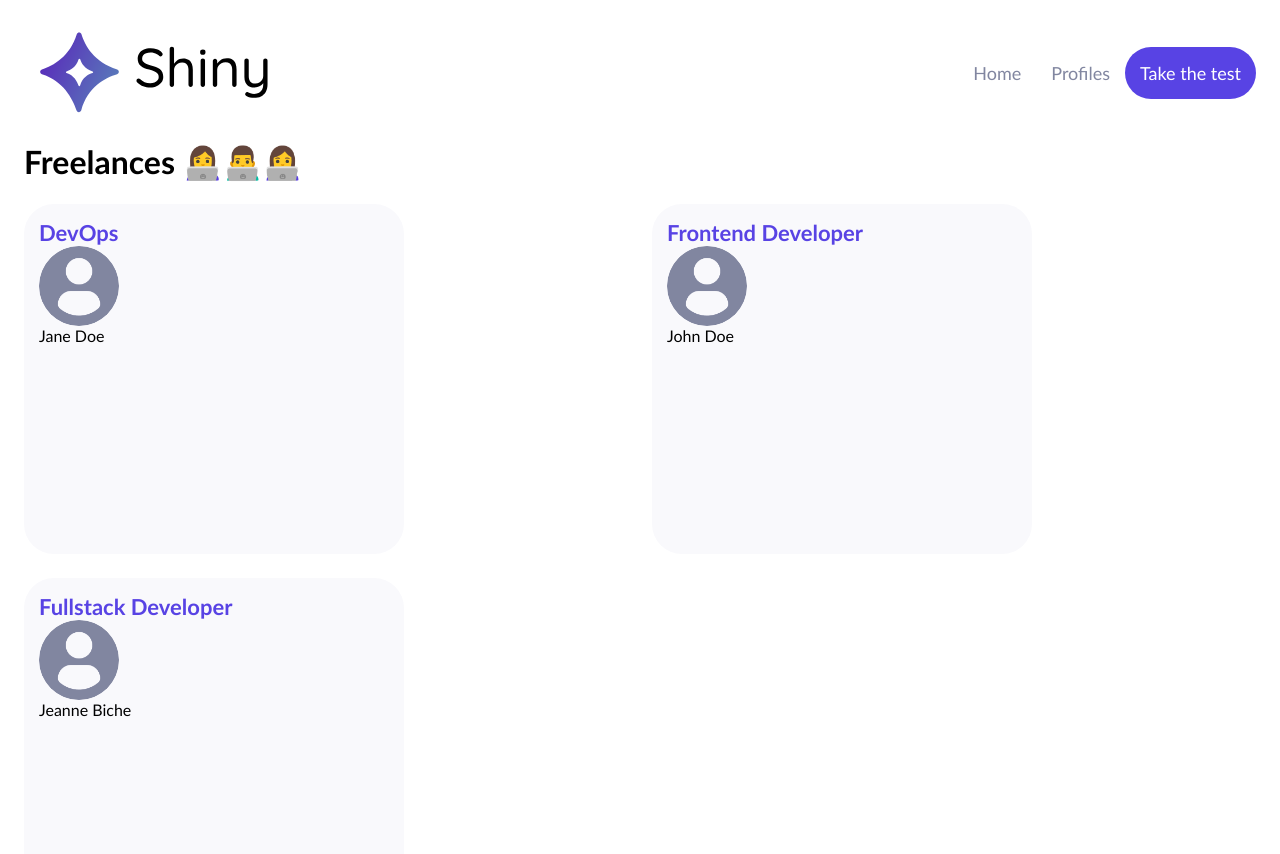
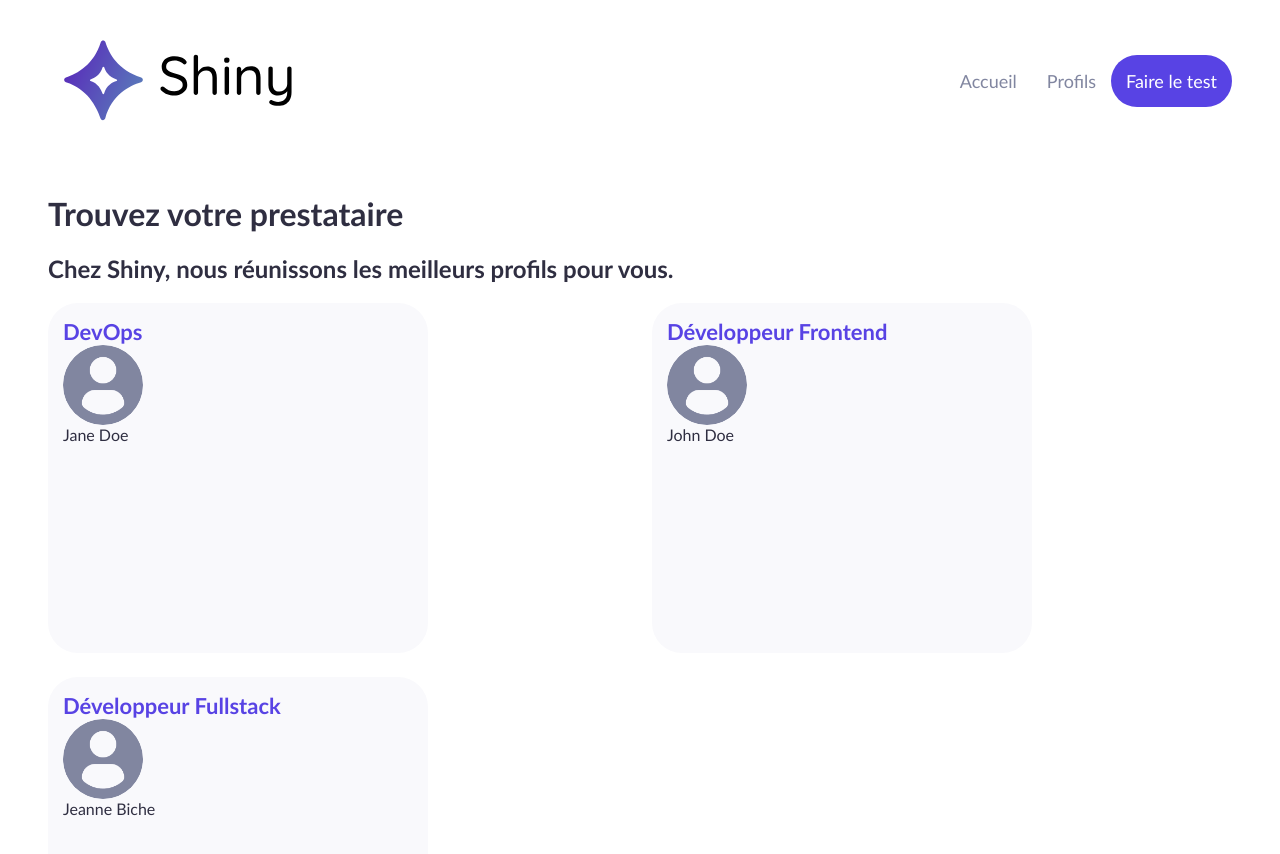
Before and after one commit to YoannAsl/Shiny-Agency, a React (Vite) app: page /freelances in a window 1280 px wide. Shown: the top 854 px of the page. Built offline with nearby package versions, Linux system fonts and the light colour scheme.

Commit message:
Added styling for Home

```diff
--- a/src/components/Header.tsx
+++ b/src/components/Header.tsx
@@ -8,6 +8,7 @@ const StyledHeader = styled.header`
     display: flex;
     justify-content: space-between;
     align-items: center;
+    margin-bottom: 65px;
 `;
 
 const StyledLink = styled(Link)<{ $filledLink?: boolean }>`
@@ -25,10 +26,10 @@ const Header = () => {
         <StyledHeader>
             <img src={lightLogo} alt='Shiny logo' />
             <nav>
-                <StyledLink to='/'>Home</StyledLink>
-                <StyledLink to='/freelances'>Profiles</StyledLink>
+                <StyledLink to='/'>Accueil</StyledLink>
+                <StyledLink to='/freelances'>Profils</StyledLink>
                 <StyledLink to='/survey/1' $filledLink>
-                    Take the test
+                    Faire le test
                 </StyledLink>
             </nav>
         </StyledHeader>
--- a/src/pages/Freelances.tsx
+++ b/src/pages/Freelances.tsx
@@ -10,12 +10,12 @@ const freelanceProfiles = [
     },
     {
         name: 'John Doe',
-        jobTitle: 'Frontend Developer',
+        jobTitle: 'Développeur Frontend',
         picture: defaultPicture,
     },
     {
         name: 'Jeanne Biche',
-        jobTitle: 'Fullstack Developer',
+        jobTitle: 'Développeur Fullstack',
         picture: defaultPicture,
     },
 ];
@@ -29,8 +29,11 @@ const CardsContainer = styled.div`
 
 const Freelances = () => {
     return (
-        <div>
-            <h1>Freelances 👩‍💻👨‍💻👩‍💻</h1>
+        <main>
+            <h1>Trouvez votre prestataire</h1>
+            <h2>
+                Chez Shiny, nous réunissons les meilleurs profils pour vous.
+            </h2>
             <CardsContainer>
                 {freelanceProfiles.map((profile, index) => (
                     <Card
@@ -41,7 +44,7 @@ const Freelances = () => {
                     />
                 ))}
             </CardsContainer>
-        </div>
+        </main>
     );
 };
 
--- a/src/pages/Home.tsx
+++ b/src/pages/Home.tsx
@@ -1,9 +1,45 @@
-import { useState } from 'react';
+import styled from 'styled-components';
+import colors from '../styles/colors';
+import homeIllustration from '../assets/home-illustration.svg';
+import { Link } from 'react-router-dom';
 
-function App() {
-    const [count, setCount] = useState(0);
+const Main = styled.main`
+    background-color: ${colors.backgroundLight};
+    display: flex;
+    margin: 0 1rem;
+    padding: 10rem 5rem;
+`;
 
-    return <div className='App'>Home</div>;
+const TextContainer = styled.div`
+    padding-right: 2rem;
+    h1 {
+        font-size: 50px;
+        line-height: 80px;
+    }
+`;
+
+const StyledLink = styled(Link)`
+    padding: 15px;
+    text-decoration: none;
+    color: white;
+    border-radius: 30px;
+    font-size: 18px;
+    background-color: ${colors.primary};
+`;
+
+function Home() {
+    return (
+        <Main>
+            <TextContainer>
+                <h1>
+                    Repérez vos besoins, on s’occupe du reste, avec les
+                    meilleurs talents
+                </h1>
+                <StyledLink to='/survey/1'>Faire le test</StyledLink>
+            </TextContainer>
+            <img src={homeIllustration} alt='illustration' />
+        </Main>
+    );
 }
 
-export default App;
+export default Home;
--- a/src/pages/Survey.tsx
+++ b/src/pages/Survey.tsx
@@ -7,20 +7,17 @@ interface ParamTypes {
 const Survey = () => {
     const { questionNumber } = useParams<ParamTypes>();
     return (
-        <div>
-            <h1>Survey</h1>
-            <h2>Question {questionNumber}</h2>
+        <main>
+            <h1>Question {questionNumber}</h1>
             {+questionNumber === 1 ? null : (
-                <Link to={`/survey/${+questionNumber - 1}`}>
-                    Previous question
-                </Link>
+                <Link to={`/survey/${+questionNumber - 1}`}>Précédente</Link>
             )}
             {+questionNumber === 10 ? (
-                <Link to='/results'>Results</Link>
+                <Link to='/results'>Résultat</Link>
             ) : (
-                <Link to={`/survey/${+questionNumber + 1}`}>Next question</Link>
+                <Link to={`/survey/${+questionNumber + 1}`}>Suivante</Link>
             )}
-        </div>
+        </main>
     );
 };
 
--- a/src/styles/index.css
+++ b/src/styles/index.css
@@ -1,8 +1,10 @@
 div {
     font-family: 'Trebuchet MS', Helvetica, sans-serif;
 }
+
 body {
     padding: 0;
     margin: 0;
-    padding: 1.5rem;
+    padding: 2rem 3rem;
+    color: #2f2e41;
 }
```
